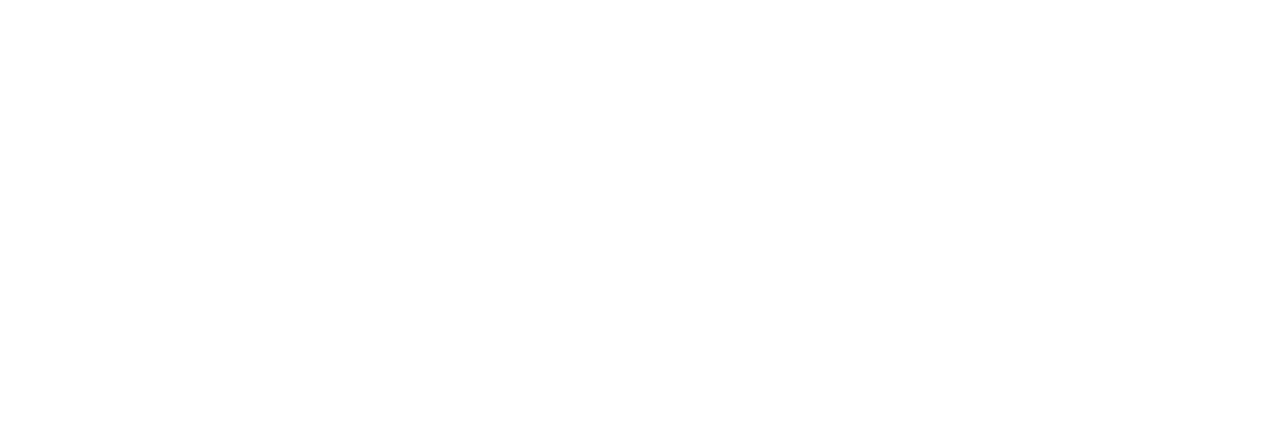
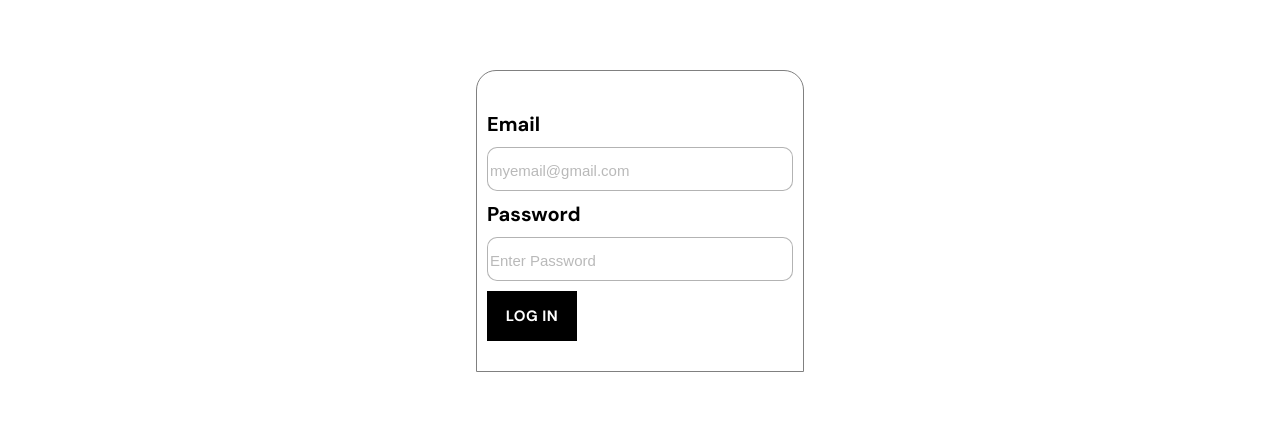
Before and after one commit to DVictor101/RenewedGallery, a React (Create React App) app: page / in a window 1280 px wide. Shown: the part 179-601 px from the top of the page. Built offline with nearby package versions, Linux system fonts and the light colour scheme; no server answers.

Commit message:
making the sign in page as the landing page

```diff
--- a/package.json
+++ b/package.json
@@ -9,6 +9,8 @@
     "firebase": "^10.4.0",
     "react": "^18.2.0",
     "react-beautiful-dnd": "^13.1.1",
+    "react-dnd": "^16.0.1",
+    "react-dnd-html5-backend": "^16.0.1",
     "react-dom": "^18.2.0",
     "react-firebase-hooks": "^5.1.1",
     "react-router-dom": "^6.16.0",
--- a/src/App.js
+++ b/src/App.js
@@ -7,12 +7,12 @@
  return (
   <div className="App">
    <Routes>
+    <Route path="/" element={<SignIn />} />
     <Route
      index="true"
-     path="/"
+     path="/homepage"
      element={<HomePage />}
     />
-    <Route path="/signin" element={<SignIn />} />
    </Routes>
   </div>
  );
--- a/src/Pages/SignInPage/SignIn.js
+++ b/src/Pages/SignInPage/SignIn.js
@@ -29,7 +29,7 @@
      password
     );
     setError(null);
-    navigate("/");
+    navigate("/homepage");
 
     setEmail("");
     setPassword("");
@@ -41,7 +41,7 @@
   } catch (error) {
    console.error("Error signing in:", error);
    setError(
-    "Authentication failed. Please enter the correct UserName and Password."
+    "Error Signing in, check connection."
    );
 
    setEmail("");
```
Also changed, not shown: 2 other files (tests, documents, lock files or other folders).
